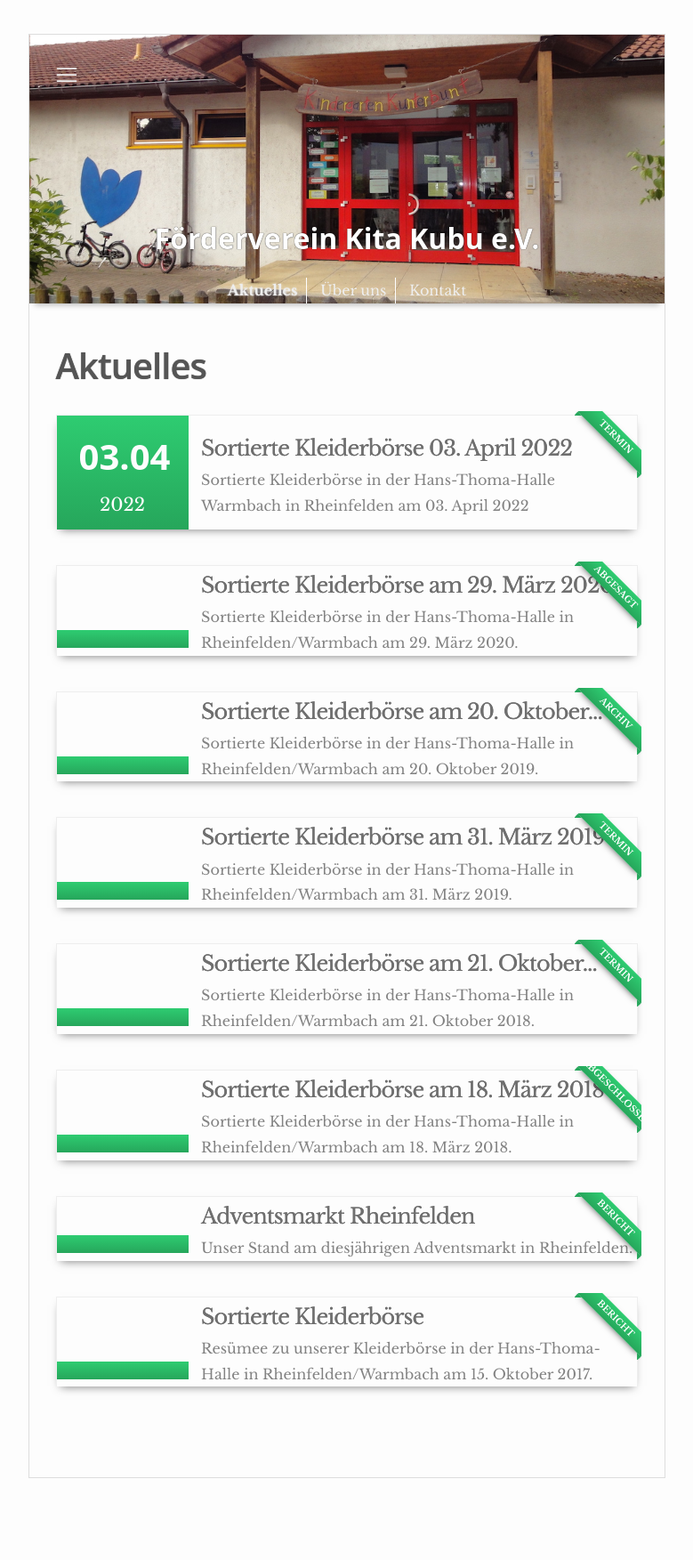
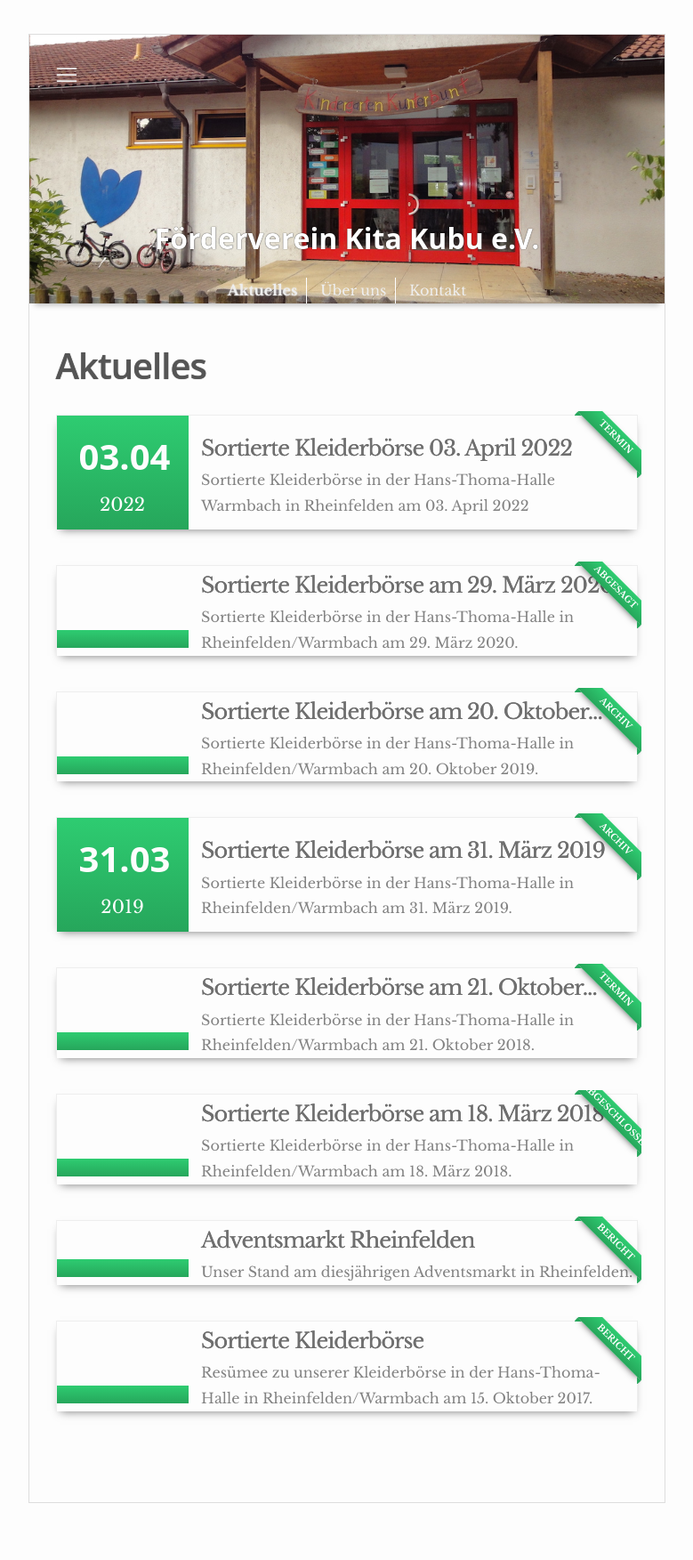
Before and after one commit to fv-kubu/fv-kubu, a Jekyll site: the page built from _pages/aktuelles.html, in a window 1280 px wide. Shown: the whole page at 89% size, without its empty margins (250-1029 px from the left). Built offline with Jekyll 4.4.1, drawn with Linux system fonts in a browser that asks for light colours; before the commit the page ends 1725 px from its top, so only the background shows below that.

Commit message:
Update 2019-03-31-ankuendigung-kleiderboerse-fruehjahr-2019.md

```diff
--- a/_posts/2019-03-31-ankuendigung-kleiderboerse-fruehjahr-2019.md
+++ b/_posts/2019-03-31-ankuendigung-kleiderboerse-fruehjahr-2019.md
@@ -1,8 +1,9 @@
 ---
 layout: post
+market: 2019-03-31
 title: Sortierte Kleiderbörse am 31. März 2019
 description: Sortierte Kleiderbörse in der Hans-Thoma-Halle in Rheinfelden/Warmbach am 31. März 2019.
-categories: termin
+categories: archiv
 ---
 
 Nun bereits zum fünften Mal veranstaltet der Förderverein Kita Kubu e.V. am **31. März 2019** eine sortierte
```
